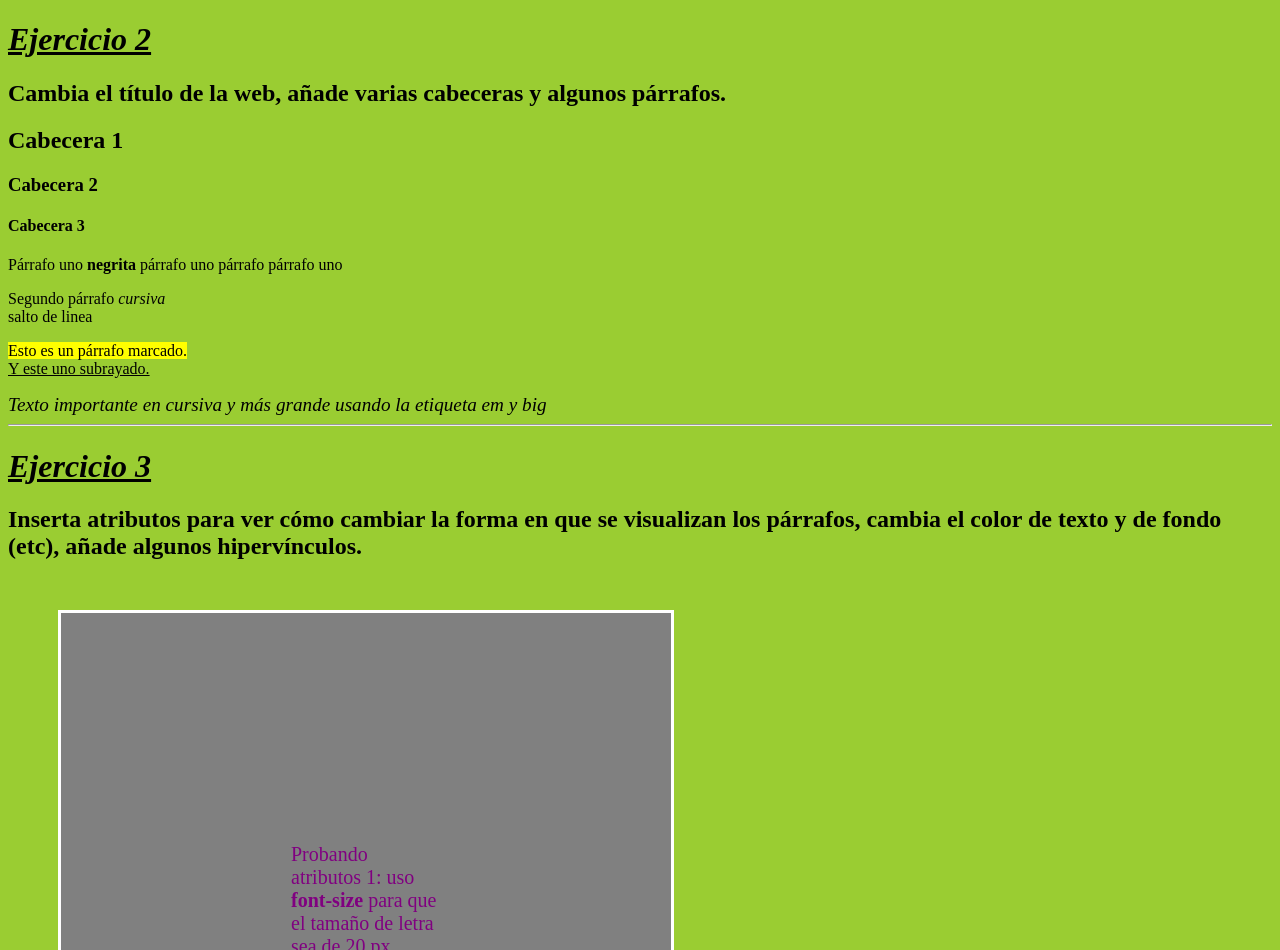
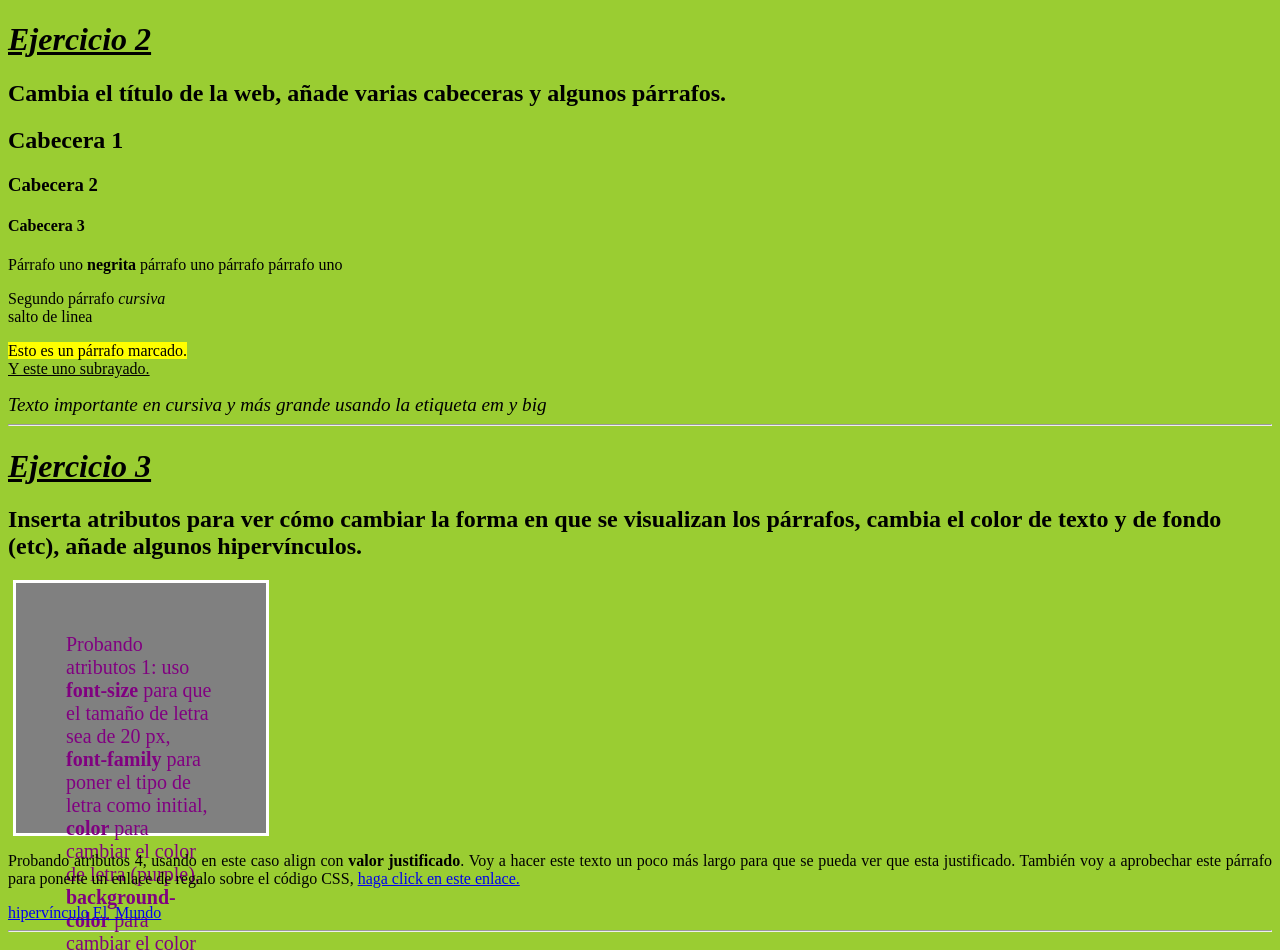
Before and after one commit to Noemi09/Noemi09.github.io, a plain HTML site: page index.html in a window 1280 px wide. Shown: the top 950 px of the page. Drawn offline with Linux system fonts and the light colour scheme.

Commit message:
Update index.html

```diff
--- a/index.html
+++ b/index.html
@@ -33,7 +33,7 @@
 		<h2> Inserta atributos para ver cómo cambiar la forma en que se visualizan los párrafos, cambia el color de texto y de fondo (etc), añade algunos hipervínculos. </h2>
 
 
-		<p style="font-size: 20px; font-family: initial; color: purple; background-color: grey; padding: 230px; margin: 50px; width: 150px;height: 150px; border-style: solid; border-color:white; border-width: 3px;">
+		<p style="font-size: 20px; font-family: initial; color: purple; background-color: grey; padding: 50px; margin: 5px; width: 150px;height: 150px; border-style: solid; border-color:white; border-width: 3px;">
 
 		 Probando atributos 1: uso <b>font-size</b> para que el tamaño de letra sea de 20 px, <b>font-family</b> para poner el tipo de letra como initial, <b>color</b> para cambiar el color de letra (purple), <b>background-color</b> para cambiar el color de fondo (grey), <b>padding</b> para poner relleno, <b>margin</b> para poner el tamaño de los márgenes, <b>width</b> para el ancho (100px), <b>border-style</b> para el estilo de borde (solid), <b>border-color</b> para cambiar el color del borde, <b>border-width</b> para modificar el ancho del borde. </p>
 
```
